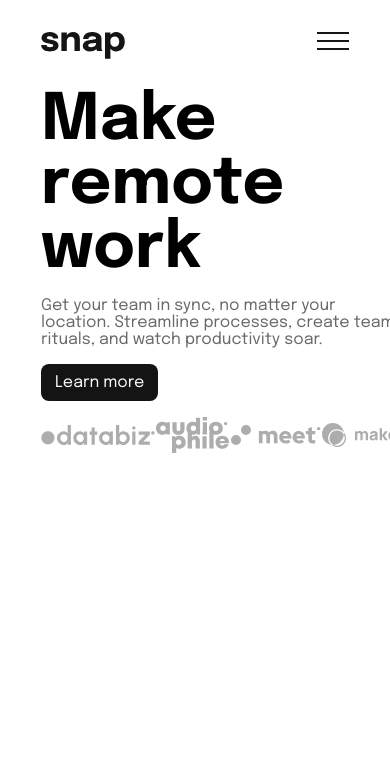
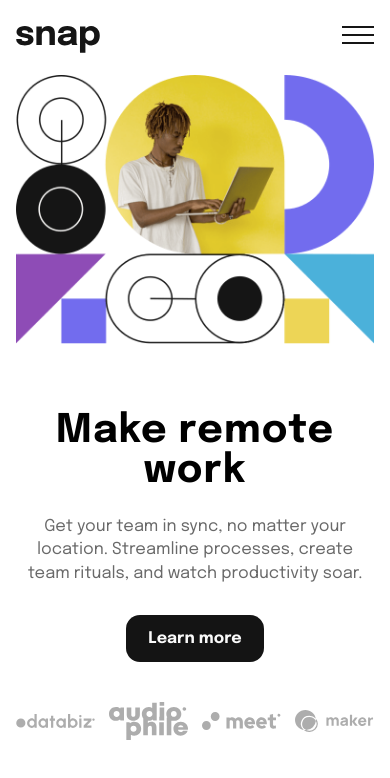
Before and after one commit to aymenthedeveloper/Intro-section-with-dropdown-navigation, a plain HTML site: page index.html in a window 390 px wide. Drawn offline with Linux system fonts and the light colour scheme.

Commit message:
added media queries

```diff
--- a/index.html
+++ b/index.html
@@ -48,7 +48,7 @@
             </ul>
           </div>
           <div class="drop-container nav-el">
-            <button class="drop-btn drop-el">Company</button>
+            <button class="drop-btn drop-el nav-el">Company</button>
             <ul class="drop-content drop-content-2 nav-el drop-el">
               <li><a href="">History</a></li>
               <li><a href="">Our Team</a></li>
@@ -66,34 +66,24 @@
     </header>
     <main>
       <div class="hero">
-        <h1>Make<br>remote work</h1>
+        <h1>Make <br class="line-break">remote work</h1>
         <p>
           Get your team in sync, no matter your location. Streamline processes,
           create team rituals, and watch productivity soar.
         </p>
         <button>Learn more</button>
         <div class="clients">
-          <img src="./images/client-databiz.svg" alt="">
-          <img src="./images/client-audiophile.svg" alt="">
-          <img src="./images/client-meet.svg" alt="">
-          <img src="./images/client-maker.svg" alt="">
+          <img src="./images/client-databiz.svg" alt="databiz logo">
+          <img src="./images/client-audiophile.svg" alt="audiophile logo">
+          <img src="./images/client-meet.svg" alt="meet logo">
+          <img src="./images/client-maker.svg" alt="maker logo">
         </div>
       </div>
       <div class="hero-img">
-        <img src="./images/image-hero-desktop.png" alt="">
+
       </div>
     </main>
   </div>
-
-
-
-
-<!--
-
-
-
-
-   -->
-   <script src="main.js"></script>
+  <script src="main.js"></script>
 </body>
 </html>
--- a/style.css
+++ b/style.css
@@ -27,6 +27,7 @@ button {
 }
 header {
   padding-block: 22px;
+  margin-bottom: 48px;
   display: flex;
   align-items: center;
   column-gap: 62px;
@@ -123,46 +124,105 @@ header nav .auth-links .register{
 
 main {
   display: grid;
-  grid-template-columns: repeat(2, 1fr);
-  gap: 16px;
+  grid-template-columns: 1fr 480px;
+  gap: 32px 80px;
+  padding-inline: 5.5rem;
 }
 main .hero {
-  align-self: center;
-  justify-self: center;
+  display: flex;
+  flex-direction: column;
+  justify-content: flex-end;
+  padding-left: 2.25rem;
 }
 main .hero h1{
-  font-size: 4rem;
-  line-height: 100%;
-  margin-block: .5rem;
+  font-size: clamp(2rem, 6vw + 1rem ,4.875rem);
+  line-height: 102.5%;
+  margin-block: 0 .65em;
+  letter-spacing: 1px;
 }
 main .hero p{
-  width: 40ch;
+  max-width: 45ch;
+  font-size: 18.5px;
+  line-height: 145%;
   color: var(--Gray);
+  margin-block: 0 3em;
 }
 main .hero button {
   background-color: var(--Black);
   color: var(--White);
-  padding: 10px 14px;
+  padding: 18.5px 31px;
+  font-weight: 700;
+  font-size: 17.5px;
+  border-radius: 14px;
+  margin-block: 0 106px;
+  width: max-content;
 }
 main .hero .clients {
   display: flex;
   align-items: center;
   justify-content: space-between;
-  margin-top: 1rem;
+  max-width: 480px;
+  gap: 6px;
+}
+main .hero-img{
+  background: url(./images/image-hero-desktop.png);
+  background-size: contain;
+  background-repeat: no-repeat;
+  min-height: clamp(150px, 65vw + 50px, 640px);
+  margin-bottom: 6px;
 }
 
-
-main .hero-img{
-  display: flex;
-  justify-content: center;
-}
-main .hero-img img{
-  width: 75%;
+@media (min-width: 1440px){
+  .wrapper{
+    max-width: 1440px;
+    margin-inline: 0;
+    padding-inline: var(--pad-x);
+    box-sizing: border-box;
+  }
 }
 
+@media (max-width: 1300px){
+  main{
+    padding-inline: 0rem;
+    column-gap: 30px;
+  }
+  main .hero{
+    padding-left: 0;
+  }
+}
 
+@media (800px < width < 1000px) {
+  main {
+    grid-template-columns: 1fr 460px;
+  }
+  main .hero {
+    justify-content: center;
+  }
+  main .hero .clients{
+    display: grid;
+    grid-template-columns: repeat(2, 1fr);
+    justify-items: flex-start;
+    gap: 1rem;
+  }
+  main .hero h1{
+    margin-bottom: .5em;
+    line-height: 90%;
+  }
+  main .hero p{
+    margin-bottom: 2em;
+  }
+  main .hero img{
+    background-position: bottom;
+  }
+  main .hero button{
+    margin-bottom: 2em;
+  }
+}
 
 @media (max-width: 900px){
+  body {
+    --pad-x: 24px;
+  }
   header {
     justify-content: space-between;
   }
@@ -214,11 +274,54 @@ main .hero-img img{
     padding-inline: 0;
   }
 }
-@media (min-width: 1440px){
-  .wrapper{
-    max-width: 1440px;
-    margin-inline: 0;
-    padding-inline: var(--pad-x);
-    box-sizing: border-box;
+
+@media (max-width: 800px) {
+  body{
+    --pad-x: 16px;
+  }
+  header{
+    padding-top: 16px;
+    margin-bottom: 0;
+  }
+  main{
+    grid-template-columns: 1fr;
+    padding-inline: 0;
+  }
+  main .hero{
+    padding-inline: 0;
+    font-size: .5rem;
+    text-align: center;
+    align-items: center;
+  }
+
+  main .hero h1{
+    /* font-size: 2.125rem; */
+    margin-bottom: .6em;
+  }
+  main .hero p{
+    font-size: 1.025rem;
+    line-height: 145%;
+    margin-bottom: 1.75em;
+  }
+  main .hero button{
+    padding: 15px 22px;
+    font-size: 16px;
+    margin-bottom: 2.5em;
+  }
+  main .hero h1 .line-break{
+    display: none;
+  }
+  main .hero .clients {
+    width: 100%;
+  }
+  main .hero .clients > *{
+    width: 22%;
+  }
+  main .hero-img{
+    background-image: url(./images/image-hero-mobile.png);
+    background-size: contain;
+    background-repeat: no-repeat;
+    grid-row: 1 / 2;
+    margin-bottom: 0;
   }
 }
```
